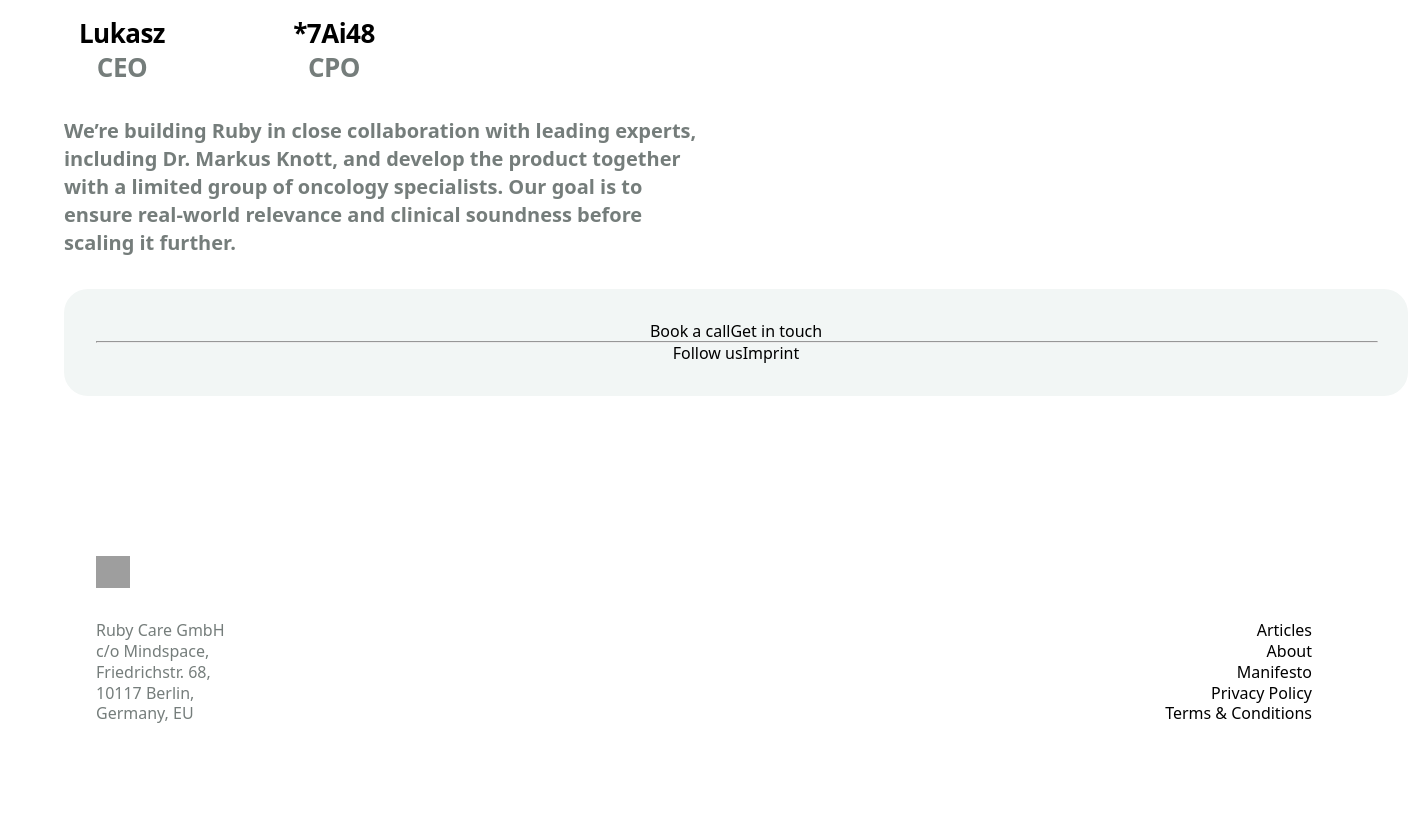
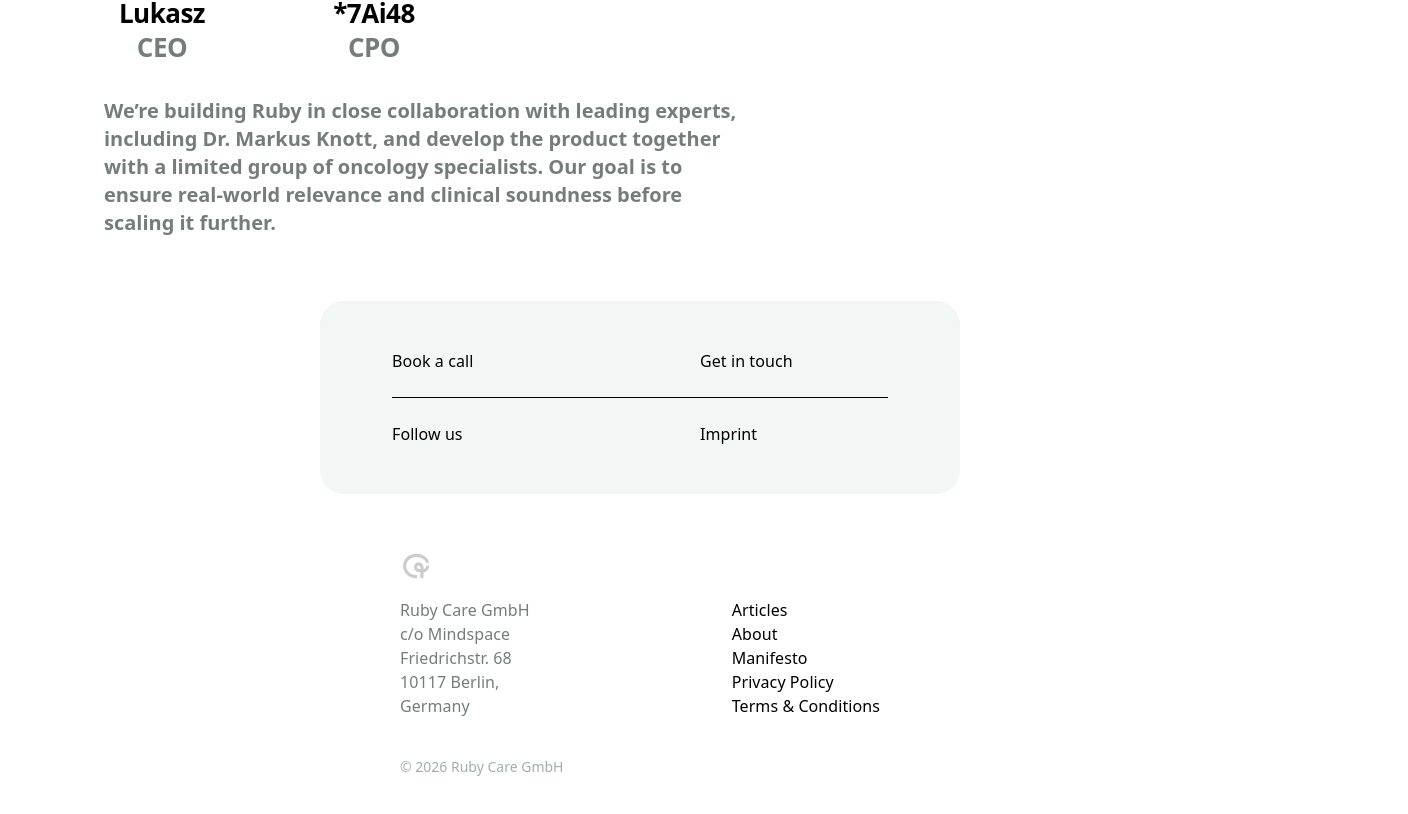
Before and after one commit to Ruby-Care/Website, a Next.js app: page /en/about in a window 1280 px wide. Shown: the part 3174-3988 px from the top of the page, 1408 px wide, since content can reach past the window. Built offline with nearby package versions, Linux system fonts and the light colour scheme; no server answers; a web font is replaced by a local one.

Commit message:
about-footer

```diff
--- /dev/null
+++ b/app/[locale]/about/components/CallToAction/CallToAction.module.css
@@ -0,0 +1,59 @@
+.cta {
+
+
+
+  display: flex;
+  flex-direction: column;
+  gap: var(--space-12);
+
+  .container{
+    width: 100%;
+    background-color: var(--color-background-muted);
+    padding: var(--space-24) var(--space-32);
+    border-radius: var(--radius-2xl);
+    box-sizing: border-box;
+  }
+
+  .row {
+    display: grid;
+    justify-items: start;
+    align-content: center;
+    grid-template-columns: repeat(2, minmax(0, 1fr));
+    align-items: center;
+    margin: var(--space-0) var(--space-40);
+    grid-gap: var(--space-120);
+
+    &:not(:last-child) {
+      border-bottom: 0.5px solid var(--color-border-elevated);
+      margin-top: var(--space-0);
+    }
+  }
+
+  .link {
+    color: var(--color-text);
+    text-decoration: none;
+    text-align: center;
+    padding: var(--space-24) var(--space-0);
+    transition: color 180ms ease;
+
+    &:hover,
+    &:focus-visible {
+      color: var(--color-text-muted);
+    }
+  }
+}
+
+@media (max-width: 768px) {
+  .root {
+    padding: var(--space-20) var(--space-24);
+
+    .row {
+      grid-template-columns: 1fr;
+      text-align: left;
+
+      &:not(:last-child) {
+        border-bottom: 0.5px solid var(--color-border);
+      }
+    }
+  }
+}
--- /dev/null
+++ b/app/[locale]/about/components/CallToAction/CallToAction.tsx
@@ -0,0 +1,69 @@
+'use client';
+
+import Link from 'next/link';
+import { useTranslations } from 'next-intl';
+import styles from './CallToAction.module.css';
+
+type CallToActionLink = {
+  href: string;
+  label: string;
+  target?: string;
+  rel?: string;
+};
+
+export default function CallToAction() {
+  const t = useTranslations('about');
+  const links: CallToActionLink[] = [
+    {
+      href: 'https://google.com',
+      label: t('team.cta.bookCall'),
+      target: '_blank',
+      rel: 'noreferrer noopener',
+    },
+    {
+      href: 'https://google.com/1',
+      label: t('team.cta.getInTouch'),
+      target: '_blank',
+      rel: 'noreferrer noopener',
+    },
+    {
+      href: 'https://google.com/2',
+      label: t('team.cta.followUs'),
+      target: '_blank',
+      rel: 'noreferrer noopener',
+    },
+    {
+      href: 'https://google.com/3',
+      label: t('team.cta.imprint'),
+      target: '_blank',
+      rel: 'noreferrer noopener',
+    },
+  ];
+
+  const rows: CallToActionLink[][] = [];
+  for (let i = 0; i < links.length; i += 2) {
+    rows.push(links.slice(i, i + 2));
+  }
+
+  return (
+    <div className={styles.cta} >
+      <div className={`${styles.container} container-rg`}>
+        {rows.map((row, rowIndex) => (
+          <div key={`row-${rowIndex}`} className={styles.row}>
+            {row.map((link, linkIndex) => (
+              <Link
+                key={`${link.label}-${rowIndex}-${linkIndex}`}
+                href={link.href}
+                className={`${styles.link} type-body-medium`}
+                target={link.target}
+                rel={link.rel}
+              >
+                {link.label}
+              </Link>
+            ))}
+          </div>
+        ))}
+      </div>
+    </div>
+  );
+}
--- a/app/[locale]/about/page.module.css
+++ b/app/[locale]/about/page.module.css
@@ -1,7 +1,6 @@
 .container {
-  min-height: 100vh;
-  padding-top: 112px;
   background-color: var(--color-background);
+  padding: var(--space-64) var(--space-40);
 }
 
 .content {
@@ -332,30 +331,6 @@
   max-width: 640px;
   line-height: 1.4;
 }
-
-.teamCtaBox {
-  display: flex;
-  flex-direction: column;
-  gap: var(--space-10);
-  align-items: flex-start;
-  width: 100%;
-  background-color: var(--color-background-muted);
-  border-radius: var(--radius-2xl);
-  padding: var(--space-32);
-}
-
-.teamCtaRow {
-  display: flex;
-  gap: var(--space-10);
-  align-items: center;
-  justify-content: center;
-  width: 100%;
-  font-size: 16px;
-  font-weight: 500;
-  color: var(--color-text);
-  line-height: 1.3;
-}
-
 /* Footer Section */
 .footerSection {
   display: flex;
@@ -527,10 +502,6 @@
     gap: var(--space-24);
   }
 
-  .teamCtaRow {
-    justify-content: flex-start;
-  }
-
   .footerLinksContainer {
     flex-direction: column;
     gap: var(--space-24);
--- a/app/[locale]/about/page.tsx
+++ b/app/[locale]/about/page.tsx
@@ -3,7 +3,8 @@
 import { getTranslations } from 'next-intl/server';
 import { buildAlternates } from '@/lib/metadata';
 import styles from './page.module.css';
-import Image from 'next/image';
+import CallToAction from './components/CallToAction/CallToAction';
+import { FooterSmall } from '@/components/FooterSmall';
 
 export async function generateMetadata({
   params,
@@ -178,49 +179,14 @@
               </div>
             </div>
             <p className={styles.teamDescription}>{t('team.description')}</p>
-            <div className={styles.teamCtaBox}>
-              <div className={styles.teamCtaRow}>
-                <span>{t('team.cta.bookCall')}</span>
-                <span>{t('team.cta.getInTouch')}</span>
-              </div>
-              <hr style={{ width: '100%', borderColor: 'var(--color-border)' }} />
-              <div className={styles.teamCtaRow}>
-                <span>{t('team.cta.followUs')}</span>
-                <span>{t('team.cta.imprint')}</span>
-              </div>
-            </div>
+
           </div>
         </div>
 
-        {/* Footer Section */}
-        <div className={styles.footerSection}>
-          <div className={styles.footerInner}>
-            <div className={styles.footerContent}>
-              <img
-                src="http://localhost:3845/assets/bab62c8fd25043d5c280817efff653141bb72037.svg"
-                alt="Ruby Logo"
-                className={styles.footerLogo}
-              />
-              <div className={styles.footerLinksContainer}>
-                <div className={styles.footerAddressBox}>
-                  <p>Ruby Care GmbH</p>
-                  <p>c/o Mindspace,</p>
-                  <p>Friedrichstr. 68,</p>
-                  <p>10117 Berlin,</p>
-                  <p>Germany, EU</p>
-                </div>
-                <div className={styles.footerNavBox}>
-                  <a href="#articles" className={styles.footerNavLink}>Articles</a>
-                  <a href="#about" className={styles.footerNavLink}>About</a>
-                  <a href="#manifesto" className={styles.footerNavLink}>Manifesto</a>
-                  <a href="#privacy" className={styles.footerNavLink}>Privacy Policy</a>
-                  <a href="#terms" className={styles.footerNavLink}>Terms & Conditions</a>
-                </div>
-              </div>
-            </div>
-          </div>
-        </div>
+
       </div>
+      <CallToAction />
+      <FooterSmall />
     </div>
   );
 }
--- a/components/FooterSmall/FooterSmall.tsx
+++ b/components/FooterSmall/FooterSmall.tsx
@@ -14,7 +14,7 @@
       <div className={`${styles.inner} container-sm`}>
         <div className={styles.columns}>
           <div className={`${styles.company} type-body-medium`}>
-            {/* <div className={styles.signatureRow}>
+            <div className={styles.signatureRow}>
               <Image
                 src="/r-signature-mono.svg"
                 className={styles.signature}
@@ -22,7 +22,7 @@
                 width={32}
                 height={32}
               />
-            </div> */}
+            </div>
             <div>
               <address className={styles.address}>
                 <span>{t('companyName')}</span>
```
